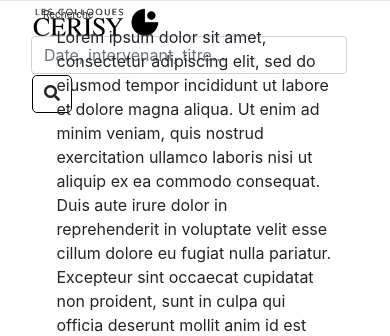
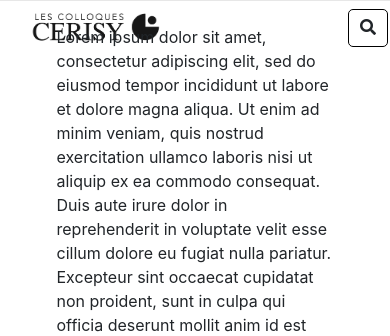
Before and after one commit to Aiiishaaa/Colloques, a CodeIgniter app: page /database/index.php/maincontroller/page in a window 390 px wide. Shown: the top 336 px of the page. Run offline with CodeIgniter, Linux system fonts and the light colour scheme; data comes from the database, SQL or seed files in the repository; data that the repository does not hold is empty; some libraries are stand-ins or nearby versions.

Commit message:
Add files via upload
Modifs comportement loupe

```diff
--- a/application/views/templates/navbar.php
+++ b/application/views/templates/navbar.php
@@ -2,11 +2,11 @@
     <div class="container">
         <div class="row">
             <div class="col-12">
-                <nav class="navbar">
-                    <a href="<?= base_url("/") ?>"><img class="img-cerisy" src="<?= base_url("/resources/img/logo-cerisy-200.png") ?>" alt="Les colloques CERISY"></a>
-                    <form class="form-inline" action="<?= base_url("/rechercher") ?>" method="GET">
-                        <p class="title-search">Recherche</p>
-                        <input type="search" name="search" class="form-control" placeholder="Date, intervenant, titre..." aria-label="Recherche">
+                <nav class="navbar w-100 d-flex flex-row justify-content-between">
+                    <a href="<?= base_url("/") ?>"><img class="img-cerisy" src="<?= base_url("/resources/img/img-1.jpg") ?>" alt="Les colloques CERISY"></a>
+                    <form class="form-inline d-flex flex-row flex-nowrap" action="<?= base_url("/rechercher") ?>" method="GET">
+                        <p class="title-search d-none d-sm-block">Recherche</p>
+                        <input type="search" name="search" class="form-control d-none d-sm-block" placeholder="Date, intervenant, titre..." aria-label="Recherche">
                         <button class="btn-search btn " type="submit"><i class="fa fa-search"></i></button>
                     </form>
                 </nav>
```
